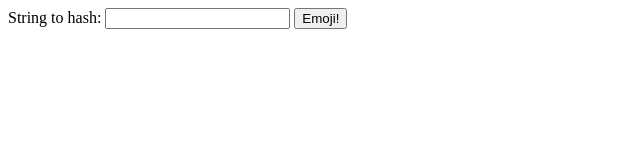
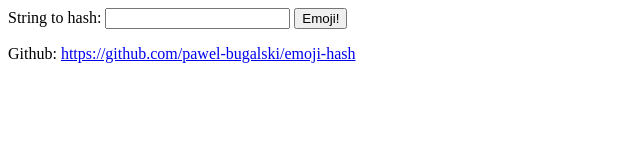
Before and after one commit to pawel-bugalski/emoji-hash, a plain HTML site: page index.html in a window 1280 px wide. Shown: the whole page, without its empty margins (0-640 px from the left). Drawn offline with Linux system fonts and the light colour scheme.

Commit message:
add github link

```diff
--- a/index.html
+++ b/index.html
@@ -17,5 +17,8 @@
     }
 </script>
 <button onclick=" showEmoji();">Emoji!</button>
+
+<p>Github: <a href="https://github.com/pawel-bugalski/emoji-hash">https://github.com/pawel-bugalski/emoji-hash</a> </p>
+
 </body>
 </html>
```
